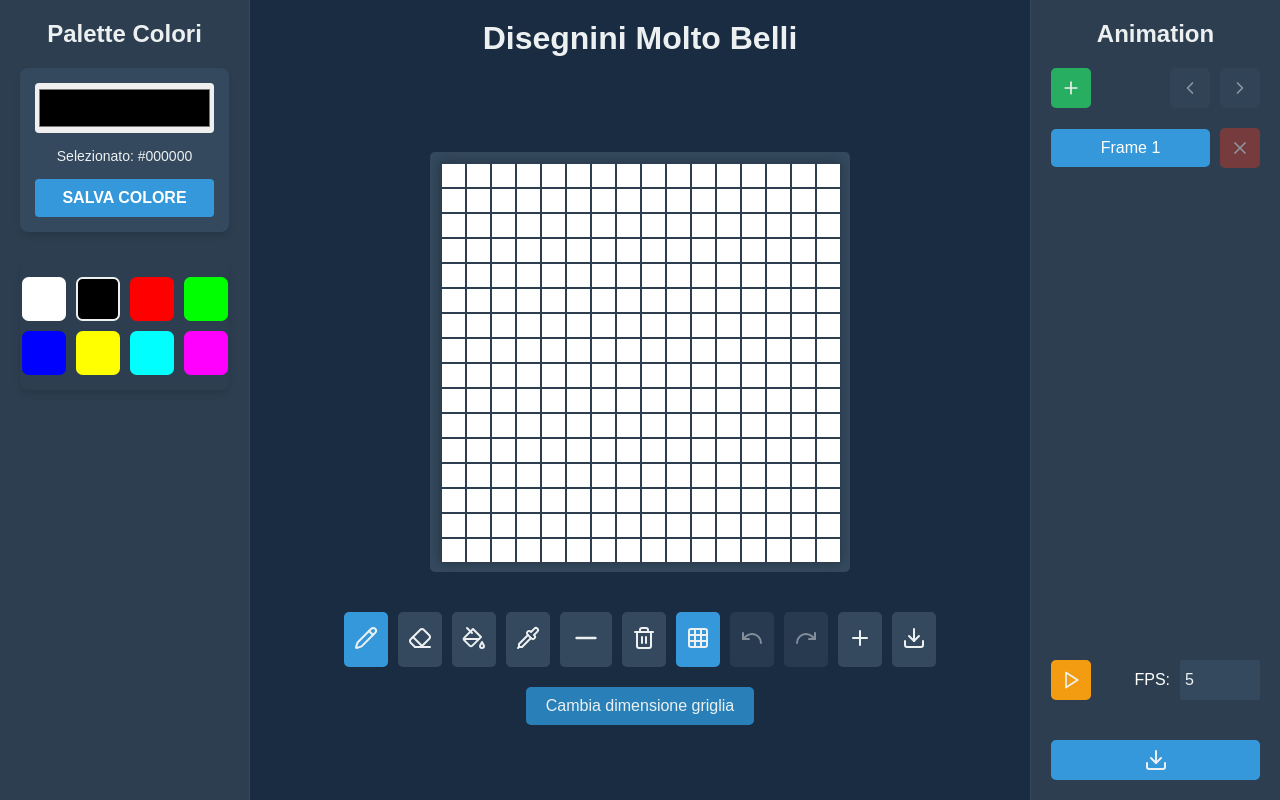
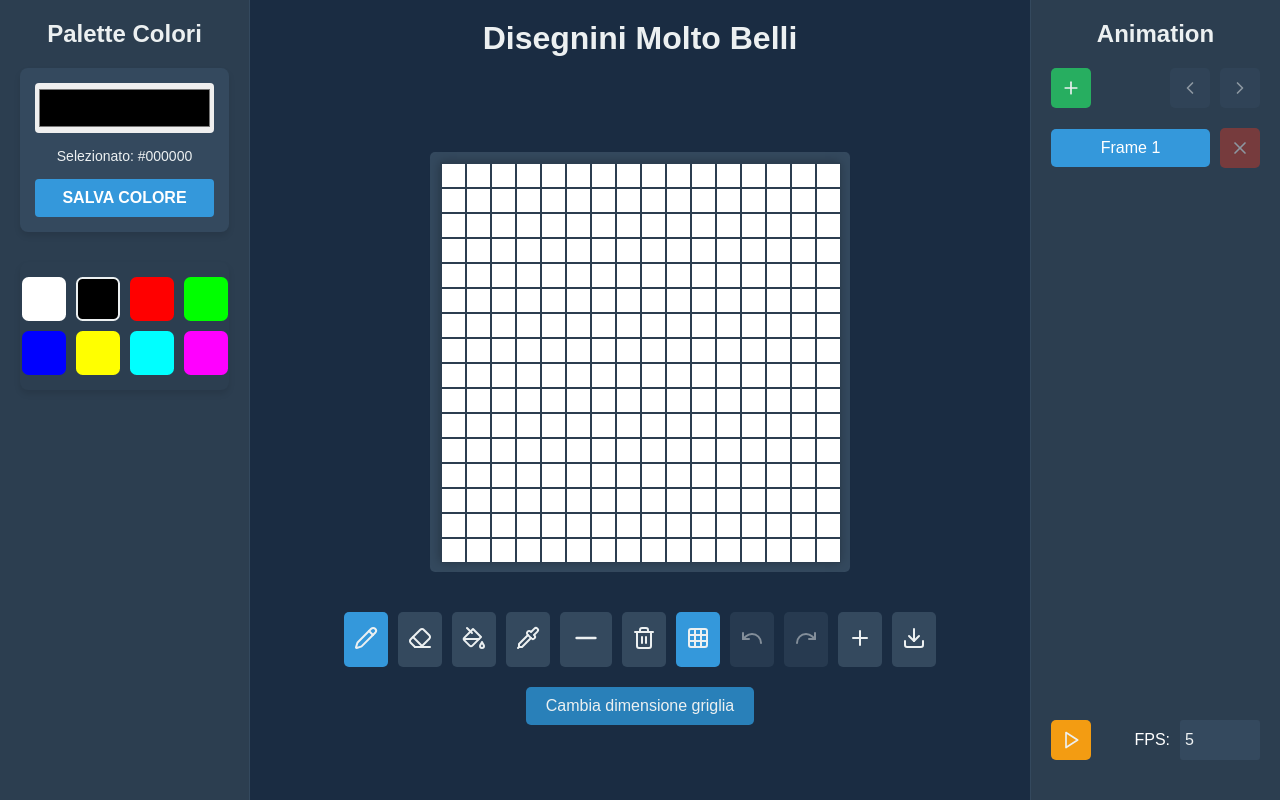
Before and after one commit to montialee/DBM, a React (Vite) app: page / in a window 1280 px wide. Both pictures are taken after a click on the button "16x16 - Senza il quadratino del centro". Built offline with nearby package versions, Linux system fonts and the light colour scheme.

Commit message:
Update AnimationSidebar.jsx

```diff
--- a/src/AnimationSidebar.jsx
+++ b/src/AnimationSidebar.jsx
@@ -54,9 +54,6 @@ const AnimationSidebar = ({ frames, currentFrame, onAddFrame, onDeleteFrame, onP
           />
         </div>
       </div>
-      <button className="tool-btn save-gif" onClick={onSaveGif} title="Save as GIF">
-        <Download size={24} />
-      </button>
     </div>
   );
 };
```
